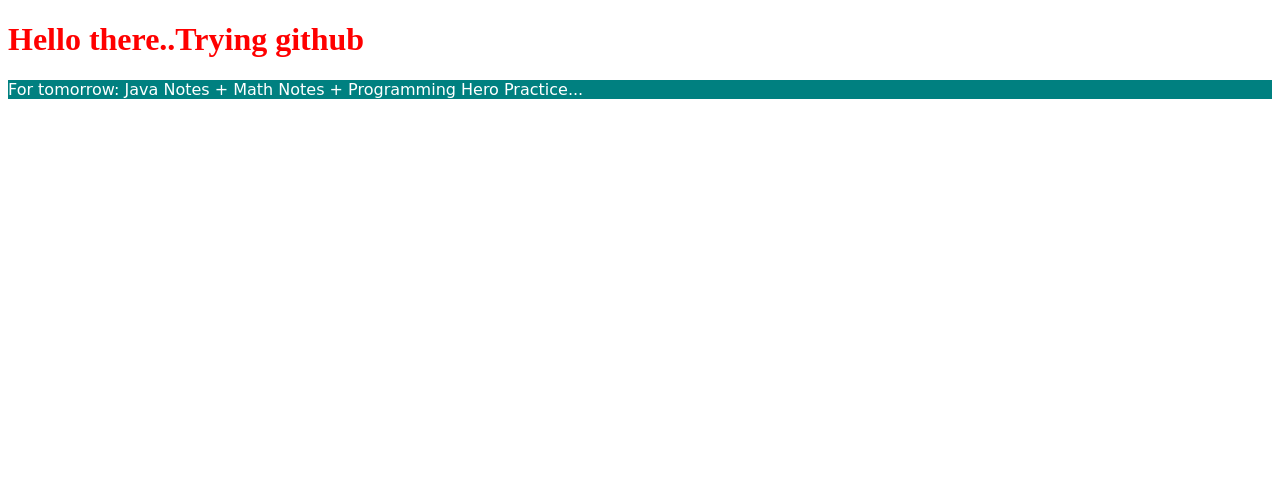
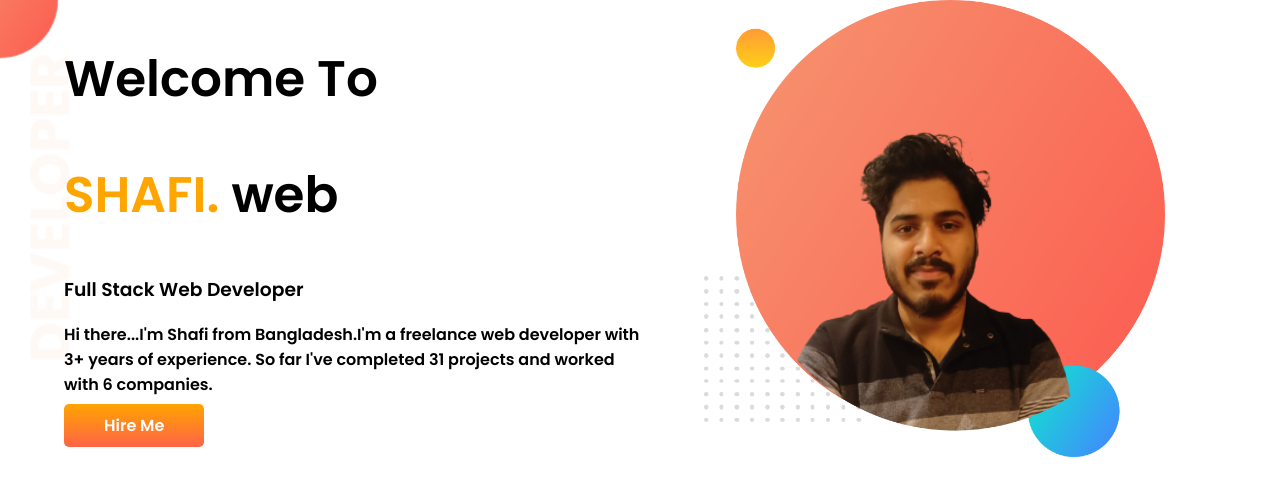
Before and after one commit to ashafio/developers.portfolio, a plain HTML site: page index.html in a window 1280 px wide. Drawn offline with Linux system fonts and the light colour scheme.

Commit message:
Upper Done

```diff
--- a/index.html
+++ b/index.html
@@ -5,10 +5,31 @@
     <meta http-equiv="X-UA-Compatible" content="IE=edge">
     <meta name="viewport" content="width=device-width, initial-scale=1.0">
     <title>Shafi.Web</title>
+    <link rel="preconnect" href="https://fonts.googleapis.com">
+    <link rel="preconnect" href="https://fonts.gstatic.com" crossorigin>
+    <link href="https://fonts.googleapis.com/css2?family=Poppins:wght@600&display=swap" rel="stylesheet">
     <link rel="stylesheet" href="style.css">
 </head>
 <body>
-    <h1>Hello there..Trying github</h1>
-    <p>For tomorrow: Java Notes + Math Notes + Programming Hero Practice... </p>
+    <section class="top-banner">
+        <div class="half-width">
+            <h1>Welcome To</h1>
+
+            <h1> <span id="org"> SHAFI. </span> web</h1>
+
+            <h3>Full Stack Web Developer</h3>
+
+            <p>
+                Hi there...I'm Shafi from Bangladesh.I'm a freelance web developer with 3+ years of experience. So far I've completed 31 projects and worked with 6 companies.
+            </p>
+            <a class="link_button" target="blank" href="https://www.linkedin.com/in/abidrahmanshafi/">Hire Me</a>
+        </div>
+
+        <div class="half-width">
+            <img src="my-bg.png" alt="Shafi in Jan 2021">
+        </div>
+    </section>
+
+
 </body>
 </html>
--- a/style.css
+++ b/style.css
@@ -1,8 +1,37 @@
+body{
+    font-family: 'Poppins', sans-serif;
+    margin: 0%;
+}
 h1{
-    color:red;
+    font-size: 50px;
 }
-p{
-    font-family: cursive;
+#org{
+    color:orange
+}
+
+section{
+    display: flex;
+}
+.half-width{
+    width: 50%;
+    padding-left: 5%;
+}
+.half-width img{
+    width: 80%;
+}
+.link_button{
+    text-decoration: none;
+    /* background-color: orange; */
+background-image: linear-gradient(orange,tomato);
+    padding: 10px 40px;
+    border-radius: 5px;
     color: white;
-    background-color: teal;
+    font-weight: 700;
 }
+
+
+.top-banner{
+    background-image: url(images/top-banner.png);
+    background-repeat: no-repeat;
+
+}
```
Also changed, not shown: my-bg.png (added).
